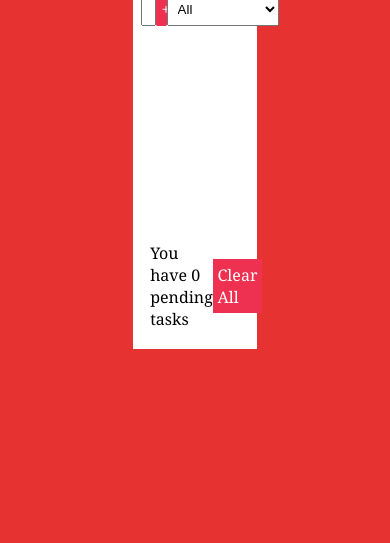
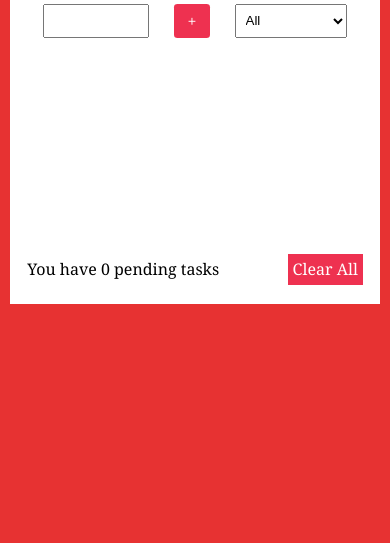
Before and after one commit to preetamvarun/Task-List, a plain HTML site: page index.html in a window 390 px wide. Shown: the part 301-844 px from the top of the page. Drawn offline with Linux system fonts and the light colour scheme.

Commit message:
make app responsive

```diff
--- a/mobile.css
+++ b/mobile.css
@@ -1,3 +1,8 @@
 @media (max-width : 500px){
-
+    .main-container{
+        background-color : white;
+        width: 95%;
+    }
+    .main-container .inside-main-container .input-div input {width : 30%;}
+    .main-container .inside-main-container .edit-input-div input {width : 30%;}
 }
```
